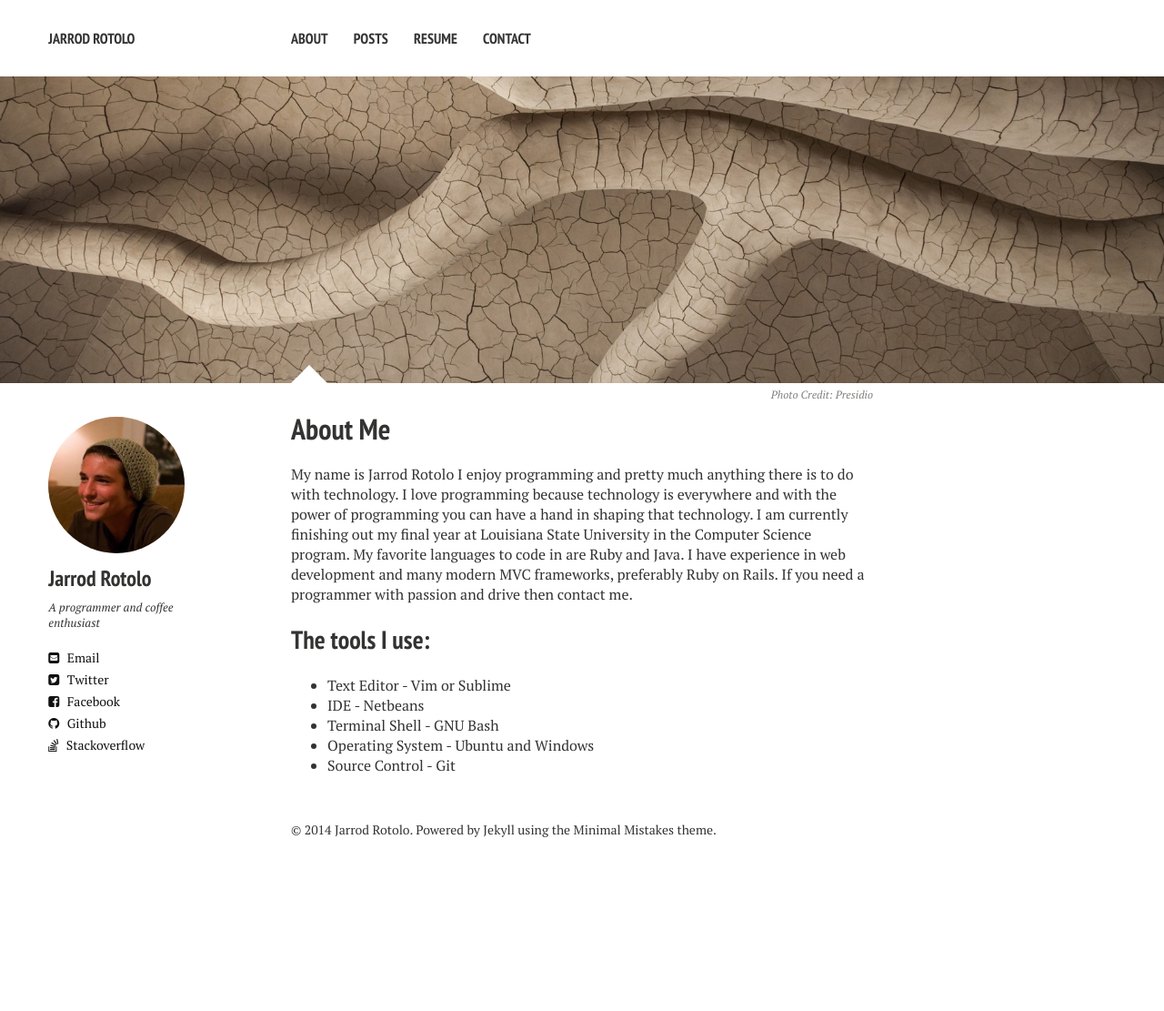
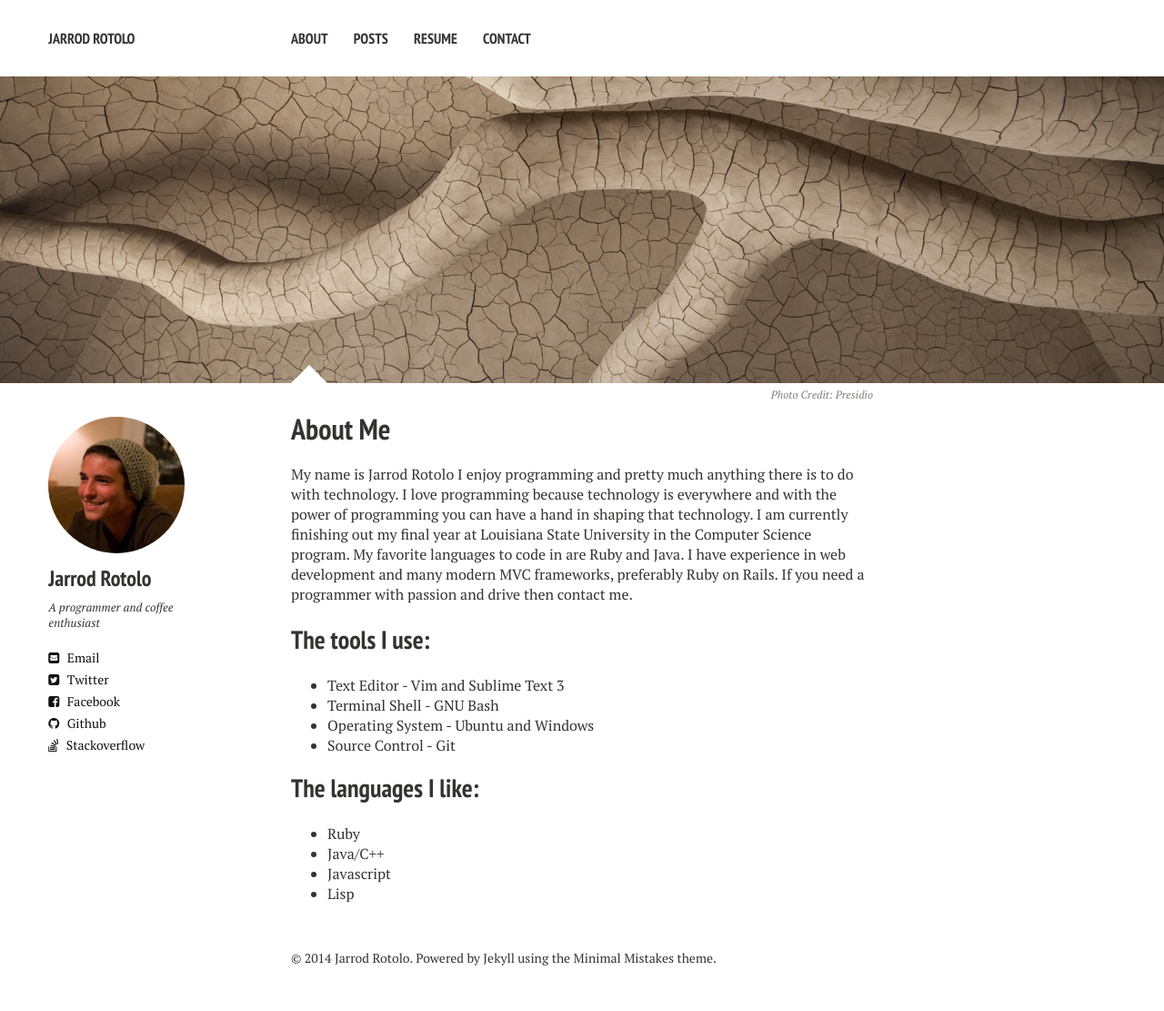
Before and after one commit to jrotolo/jrotolo.github.io, a Jekyll site: the page built from about/index.md, in a window 1280 px wide. Shown: the whole page at 91% size. Built offline with Jekyll 4.4.1, drawn with Linux system fonts in a browser that asks for light colours; nearby versions of some CDN libraries; before the commit the page ends 970 px from its top, so only the background shows below that.

Commit message:
Updated about me

```diff
--- a/about/index.md
+++ b/about/index.md
@@ -15,8 +15,13 @@ I am currently finishing out my final year at Louisiana State University in the
 If you need a programmer with passion and drive then contact me.
 
 ## The tools I use:
- - Text Editor - Vim or Sublime
- - IDE - Netbeans
+ - Text Editor - Vim and Sublime Text 3
  - Terminal Shell - GNU Bash
  - Operating System - Ubuntu and Windows
  - Source Control - Git
+
+## The languages I like:
+ - Ruby
+ - Java/C++
+ - Javascript
+ - Lisp
```
